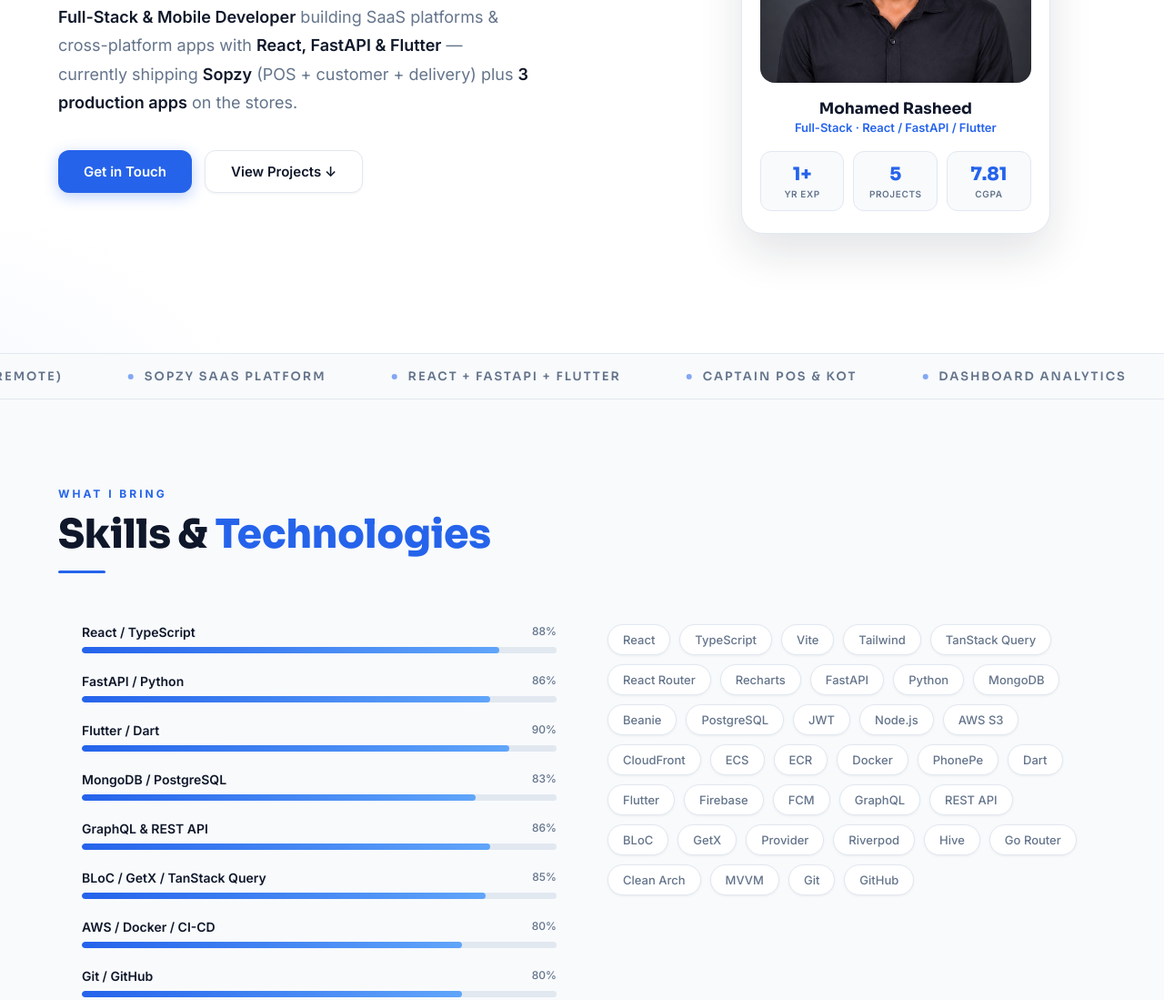
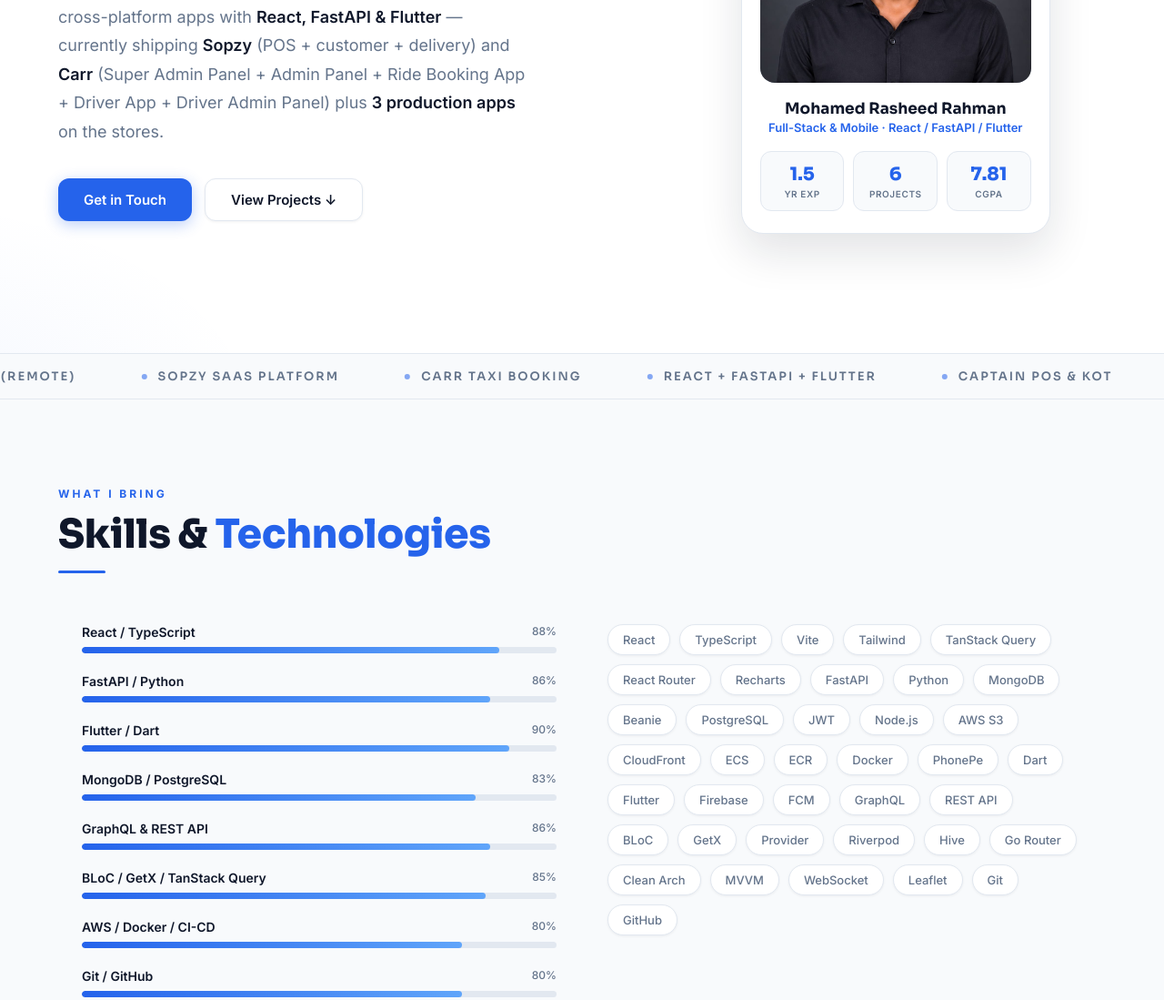
Before and after one commit to RasheedRahman/Portfolio, a plain HTML site: page index.html in a window 1280 px wide. Shown: the part 412-1511 px from the top of the page at 91% size. Drawn offline with Linux system fonts and the light colour scheme.

Commit message:
Add Carr project, Qifaw/Carr experience bullets, updated resume, fix Safatech dates, add gitignore

```diff
--- a/index.html
+++ b/index.html
@@ -351,7 +351,7 @@ footer strong { color:var(--text); font-weight:600; }
 <body>
 
 <nav id="navbar">
-  <a href="#hero" class="nav-logo">Mohamed Rasheed</a>
+  <a href="#hero" class="nav-logo">Mohamed Rasheed Rahman</a>
   <ul class="nav-links" id="navLinks">
     <li><a href="#skills">Skills</a></li>
     <li><a href="#experience">Experience</a></li>
@@ -378,7 +378,7 @@ footer strong { color:var(--text); font-weight:600; }
       <p class="hero-role">
         <strong>Full-Stack & Mobile Developer</strong> building SaaS platforms &amp;
         cross-platform apps with <strong>React, FastAPI & Flutter</strong> —
-        currently shipping <strong>Sopzy</strong> (POS + customer + delivery)
+        currently shipping <strong>Sopzy</strong> (POS + customer + delivery) and <strong>Carr</strong> (Super Admin Panel + Admin Panel + Ride Booking App + Driver App + Driver Admin Panel)
         plus <strong>3 production apps</strong> on the stores.
       </p>
       <div class="hero-ctas">
@@ -392,11 +392,11 @@ footer strong { color:var(--text); font-weight:600; }
         <div class="hero-photo">
           <img src="profile%20image.jpeg" alt="Mohamed Rasheed Rahman" />
         </div>
-        <div class="hero-photo-name">Mohamed Rasheed</div>
-        <div class="hero-photo-role">Full-Stack · React / FastAPI / Flutter</div>
+        <div class="hero-photo-name">Mohamed Rasheed Rahman</div>
+        <div class="hero-photo-role">Full-Stack & Mobile · React / FastAPI / Flutter</div>
         <div class="hero-stats">
-          <div class="stat-item"><div class="stat-val">1+</div><div class="stat-label">Yr Exp</div></div>
-          <div class="stat-item"><div class="stat-val">5</div><div class="stat-label">Projects</div></div>
+          <div class="stat-item"><div class="stat-val">1.5</div><div class="stat-label">Yr Exp</div></div>
+          <div class="stat-item"><div class="stat-val">6</div><div class="stat-label">Projects</div></div>
           <div class="stat-item"><div class="stat-val">7.81</div><div class="stat-label">CGPA</div></div>
         </div>
       </div>
@@ -508,13 +508,13 @@ const chips = [
   'FastAPI','Python','MongoDB','Beanie','PostgreSQL','JWT','Node.js',
   'AWS S3','CloudFront','ECS','ECR','Docker','PhonePe',
   'Dart','Flutter','Firebase','FCM','GraphQL','REST API','BLoC','GetX','Provider',
-  'Riverpod','Hive','Go Router','Clean Arch','MVVM','Git','GitHub'
+  'Riverpod','Hive','Go Router','Clean Arch','MVVM','WebSocket','Leaflet','Git','GitHub'
 ];
 
 const experience = [
   {
     role: 'Full-Stack Developer',
-    company: 'Qifaw Technologies',
+    company: 'Qifaw Technologies Pvt. Ltd.',
     dates: 'September 2026 – Present',
     location: 'Remote',
     current: true,
@@ -523,15 +523,16 @@ const experience = [
       'Built two Flutter apps in the same ecosystem: Sopzy Food customer app (search, cart, coupons, UPI via PhonePe, live rider tracking) and Delivery Partner app (accept/reject, navigate, OTP handover).',
       'Implemented JWT auth with RBAC (super-admin / store-admin / captain / kot), split Cash + UPI payments, refunds, and dashboard cash-box accounting.',
       'Shipping to production on AWS: S3 + CloudFront frontend, ECS + ECR backend, CodeBuild deploys with health-proofed releases.',
+      'Also building Carr — taxi booking ecosystem: React admin (live map, rides, drivers, companies, rates) + FastAPI/WebSocket backend + customer & driver Flutter apps.',
     ],
     badges: ['React','FastAPI','MongoDB','Flutter','AWS','Docker','PhonePe','TanStack Query'],
   },
   {
     role: 'Full Stack Flutter Developer',
     company: 'Safatech Integrated Solutions Pvt. Ltd.',
-    dates: 'March 2026 – Present',
+    dates: 'March 2026 – October 2026',
     location: null,
-    current: true,
+    current: false,
     desc: [
       'Developed production-level cross-platform Flutter applications for Android, iOS, web, and desktop.',
       'Built and maintained three production applications: Dr. Meshal (healthcare platform), Smart Masjid (mosque management), and KARS (membership platform, live on Play Store & App Store).',
@@ -570,6 +571,15 @@ const projects = [
     desc: 'Multi-platform POS: Web admin (dashboard analytics, Captain POS, POS/Sopzy orders, menu catalog with XLSX import, QR dine-in ordering with PhonePe UPI) + Flutter customer food app (cart, coupons, live tracking) + Flutter delivery partner app (accept, navigate, OTP delivered). FastAPI + MongoDB backend with JWT RBAC, split Cash+UPI, AWS S3/CloudFront + ECS deploy.',
     stack: ['React','FastAPI','MongoDB','Flutter','AWS','Docker','PhonePe','Firebase'],
     imgs: ['Sopzy/6.png','Sopzy/7.png','Sopzy/1.png','Sopzy/2.png','Sopzy/3.1.png','Sopzy/3.2.png','Sopzy/4.png','Sopzy/5.png'],
+  },
+  {
+    name: 'Carr — Taxi Booking Platform',
+    tag: 'Taxi Booking · Web + 2 Apps',
+    tagClass: 'tag-production',
+    note: '🚕 Customer + Driver + Admin — one ecosystem',
+    desc: 'Full cab booking system: React admin dashboard (live map, rides, drivers, companies, per-driver rates, promos) + FastAPI/MongoDB backend with WebSocket live tracking, nearest-driver dispatch, fare breakdown, wallet, SOS & ratings + Flutter customer app (map picker, fare estimates, booking, live tracking) and driver app (online toggle, accept/complete, earnings).',
+    stack: ['React','FastAPI','MongoDB','WebSocket','Leaflet','Flutter','Bloc','Go Router'],
+    imgs: ['Carr/1.png','Carr/2.png','Carr/3.png','Carr/4.png','Carr/5.png','Carr/6.png','Carr/7.png','Carr/8.png','Carr/9.png','Carr/10.png','Carr/11.png'],
   },
   {
     name: 'Dr. Meshal',
@@ -641,7 +651,7 @@ const contactInfo = [
 ];
 
 const marqueeItems = [
-  'Full-Stack & Mobile Developer','Qifaw Technologies (Remote)','Sopzy SaaS Platform',
+  'Full-Stack & Mobile Developer','Qifaw Technologies Pvt. Ltd. (Remote)','Sopzy SaaS Platform','Carr Taxi Booking',
   'React + FastAPI + Flutter','Captain POS & KOT','Dashboard Analytics',
   'Safatech Integrated Solutions','KARS — Play Store & App Store','Dr. Meshal App','Smart Masjid','BCA Graduate'
 ];
```
Also changed, not shown: Carr/1.png (added), Carr/10.png (added), Carr/11.png (added), Carr/2.png (added), Carr/3.png (added), Carr/4.png (added), Carr/5.png (added), Carr/6.png (added), Carr/7.png (added), Carr/8.png (added), Carr/9.png (added), 2 other files.
